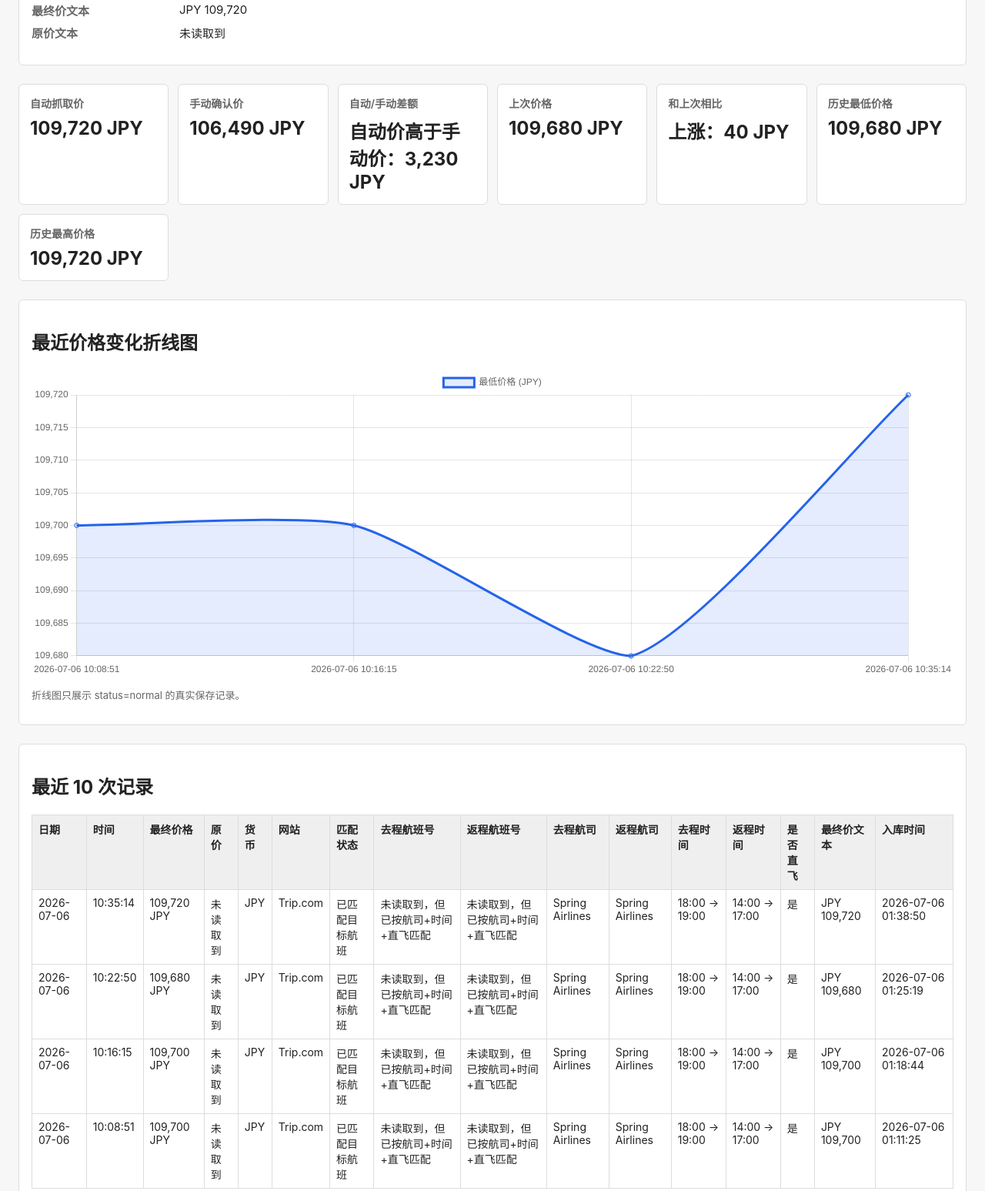
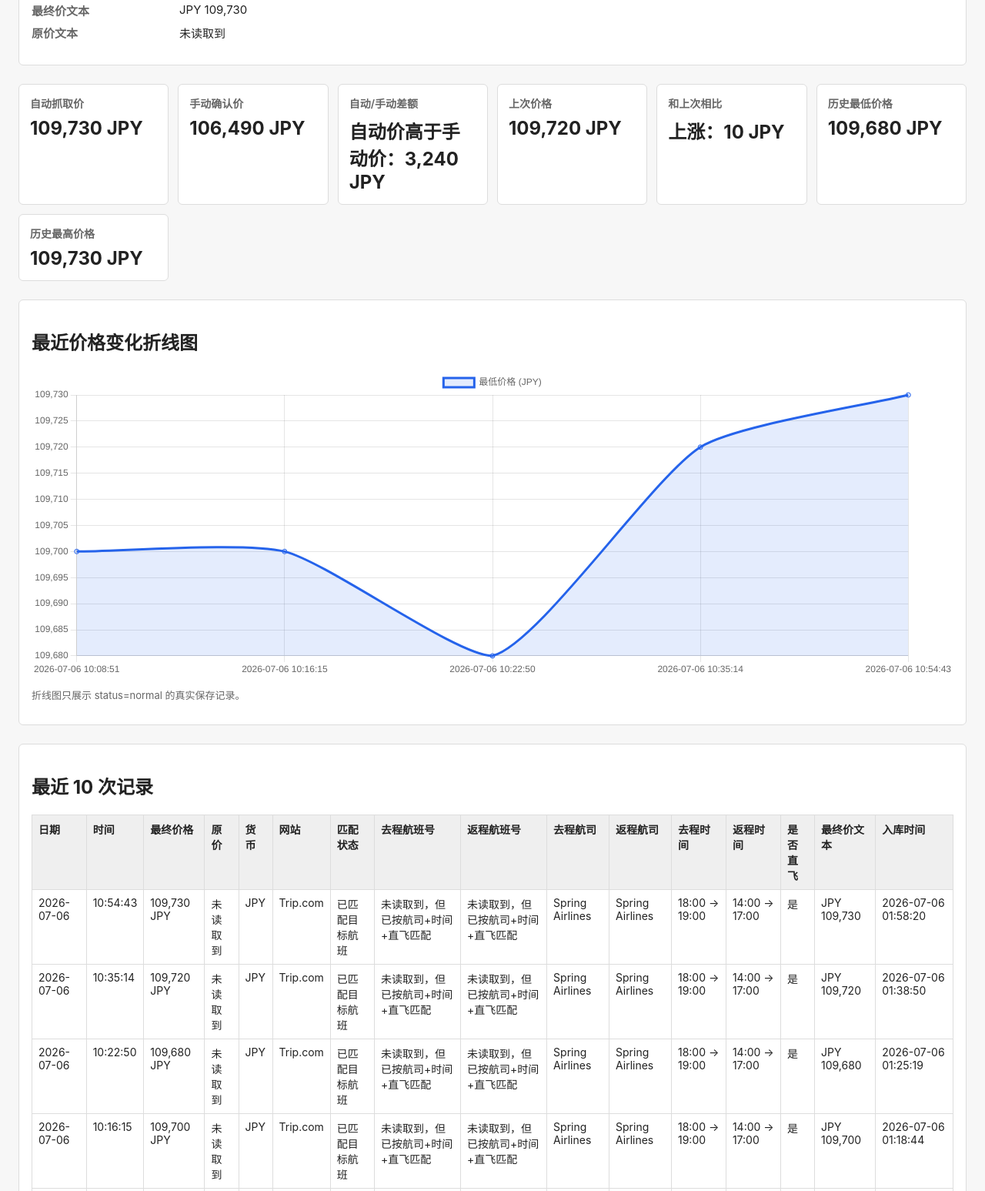
Before and after one commit to wenyue233/flight-price-monitor, a website: page index.html in a window 1280 px wide. Shown: the part 776-2323 px from the top of the page at 77% size. Drawn offline with nearby package versions, Linux system fonts and the light colour scheme.

Commit message:
update flight price dashboard

```diff
--- a/index.html
+++ b/index.html
@@ -107,26 +107,26 @@
     航线：FUK → PVG<br>
     出发：2026-08-08，返回：2026-08-16<br>
     网站：Trip.com，目标货币：JPY<br>
-    页面生成时间：2026/7/6 10:38:50
+    页面生成时间：2026/7/6 10:58:20
   </div>
 
   <section class="details">
     <h2>最新查询详情</h2>
     <dl class="detailsGrid">
       <dt>查询时间</dt>
-      <dd>2026-07-06T01:35:14.228Z</dd>
+      <dd>2026-07-06T01:54:43.759Z</dd>
       <dt>抓取网站</dt>
       <dd>Trip.com</dd>
       <dt>当前价格</dt>
-      <dd>109,720 JPY</dd>
+      <dd>109,730 JPY</dd>
       <dt>自动抓取价</dt>
-      <dd>109,720 JPY</dd>
+      <dd>109,730 JPY</dd>
       <dt>手动确认价</dt>
       <dd>106,490 JPY</dd>
       <dt>自动/手动差额</dt>
-      <dd>自动价高于手动价：3,230 JPY</dd>
+      <dd>自动价高于手动价：3,240 JPY</dd>
       <dt>最终价格</dt>
-      <dd>109,720 JPY</dd>
+      <dd>109,730 JPY</dd>
       <dt>原价</dt>
       <dd>未读取到</dd>
       <dt>航线</dt>
@@ -148,7 +148,7 @@
       <dt>是否直飞</dt>
       <dd>是</dd>
       <dt>最终价文本</dt>
-      <dd>JPY 109,720</dd>
+      <dd>JPY 109,730</dd>
       <dt>原价文本</dt>
       <dd>未读取到</dd>
     </dl>
@@ -157,7 +157,7 @@
   <section class="cards">
     <div class="card">
       <h2>自动抓取价</h2>
-      <div class="value">109,720 JPY</div>
+      <div class="value">109,730 JPY</div>
     </div>
     <div class="card">
       <h2>手动确认价</h2>
@@ -165,15 +165,15 @@
     </div>
     <div class="card">
       <h2>自动/手动差额</h2>
-      <div class="value">自动价高于手动价：3,230 JPY</div>
+      <div class="value">自动价高于手动价：3,240 JPY</div>
     </div>
     <div class="card">
       <h2>上次价格</h2>
-      <div class="value">109,680 JPY</div>
+      <div class="value">109,720 JPY</div>
     </div>
     <div class="card">
       <h2>和上次相比</h2>
-      <div class="value">上涨：40 JPY</div>
+      <div class="value">上涨：10 JPY</div>
     </div>
     <div class="card">
       <h2>历史最低价格</h2>
@@ -181,7 +181,7 @@
     </div>
     <div class="card">
       <h2>历史最高价格</h2>
-      <div class="value">109,720 JPY</div>
+      <div class="value">109,730 JPY</div>
     </div>
   </section>
 
@@ -215,6 +215,25 @@
         </tr>
       </thead>
       <tbody>
+
+      <tr>
+        <td>2026-07-06</td>
+        <td>10:54:43</td>
+        <td>109,730 JPY</td>
+        <td>未读取到</td>
+        <td>JPY</td>
+        <td>Trip.com</td>
+        <td>已匹配目标航班</td>
+        <td>未读取到，但已按航司+时间+直飞匹配</td>
+        <td>未读取到，但已按航司+时间+直飞匹配</td>
+        <td>Spring Airlines</td>
+        <td>Spring Airlines</td>
+        <td>18:00 → 19:00</td>
+        <td>14:00 → 17:00</td>
+        <td>是</td>
+        <td>JPY 109,730</td>
+        <td>2026-07-06 01:58:20</td>
+      </tr>
 
       <tr>
         <td>2026-07-06</td>
@@ -315,8 +334,8 @@
 
   <script src="https://cdn.jsdelivr.net/npm/chart.js"></script>
   <script>
-    const chartLabels = ["2026-07-06 10:08:51","2026-07-06 10:16:15","2026-07-06 10:22:50","2026-07-06 10:35:14"];
-    const chartPrices = [109700,109700,109680,109720];
+    const chartLabels = ["2026-07-06 10:08:51","2026-07-06 10:16:15","2026-07-06 10:22:50","2026-07-06 10:35:14","2026-07-06 10:54:43"];
+    const chartPrices = [109700,109700,109680,109720,109730];
     const chartCurrency = "JPY";
 
     new Chart(document.getElementById('priceChart'), {
```
Also changed, not shown: dashboard.html (+33 -14 lines).
